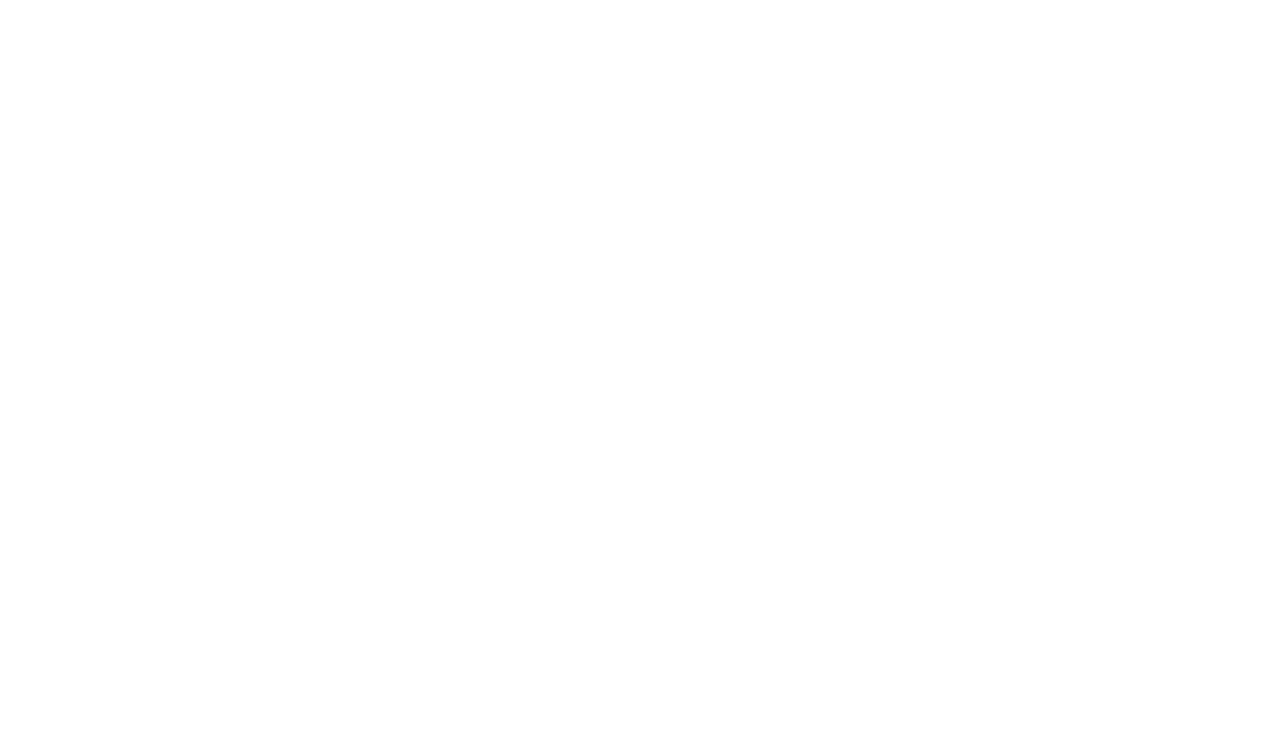
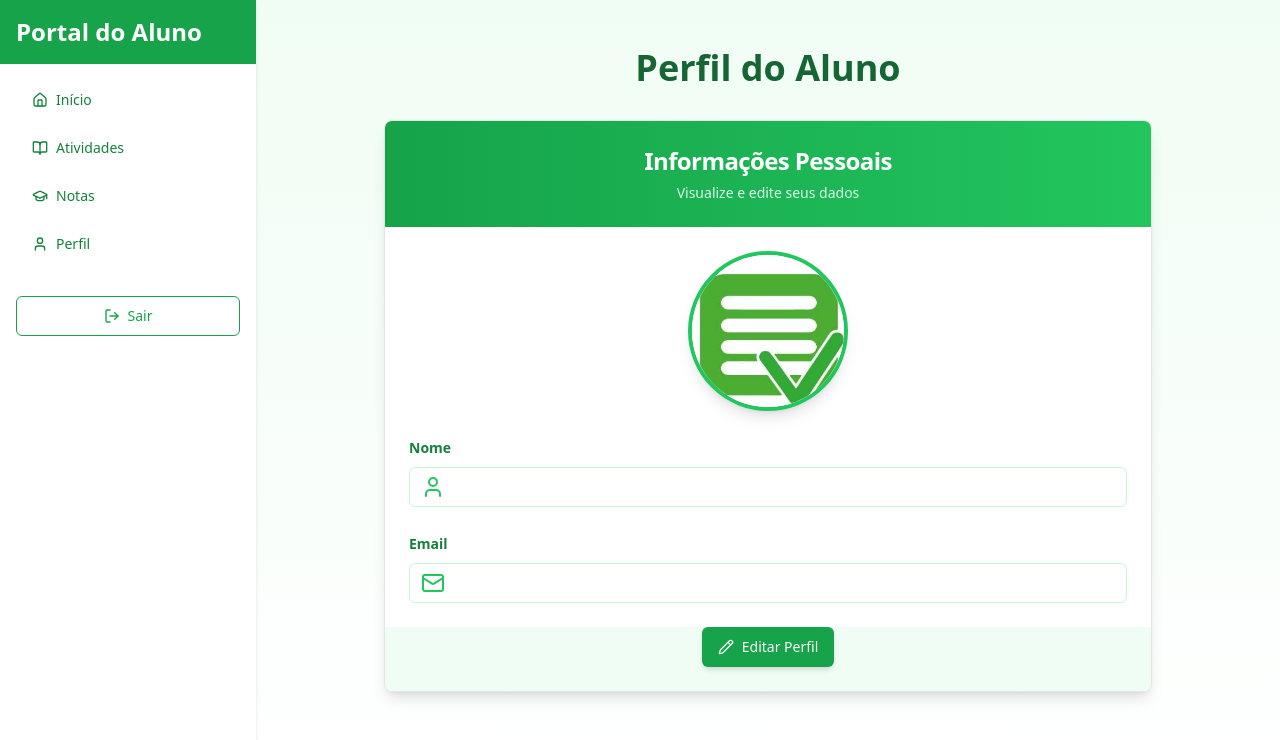
Before and after one commit to AprovaUFC/portalAluno, a React (Vite) app: page /perfil in a window 1280 px wide. Before the commit this address had no page. Shown: the top 740 px of the page. Built offline with nearby package versions, Linux system fonts and the light colour scheme.

Commit message:
Correcao do erro 404

```diff
--- a/src/app/app.tsx
+++ b/src/app/app.tsx
@@ -1,7 +1,6 @@
-// App.tsx
 import AuthComponent from 'components/AuthComponent/AuthComponent';
 import Activities from '@/pages/Activities/Activities';
-import HomePage from '@/pages/home';
+import HomePage from '@/pages/Home/home.tsx';
 import PrivateRoute from 'components/PrivateRoute/PrivateRoute';
 import React from 'react';
 import { BrowserRouter as Router, Route, Routes } from 'react-router-dom';
@@ -18,9 +17,9 @@ const App: React.FC = () => {
             <HomePage />
           </PrivateRoute>
           }></Route>
-        <Route path='/home/activites' element={<Activities/>}></Route>
-        <Route path='/home/perfil' element={<PerfilAluno/>}></Route>
-        {/* Adicione mais rotas conforme necessário */}
+        <Route path='/activites' element={<Activities/>}></Route>
+        <Route path='/perfil' element={<PerfilAluno/>}></Route>
+
       </Routes>
     </Router>
   );
--- a/src/components/NavBar/NavBarComponent.tsx
+++ b/src/components/NavBar/NavBarComponent.tsx
@@ -50,7 +50,7 @@ const NavBarComponent = () => {
         </Link>
       </li>
       <li>
-      <Link to={'/Home/activites'}>
+      <Link to={'/activites'}>
         <Button
           variant="ghost"
           className="w-full justify-start text-green-700 hover:bg-green-100 hover:text-green-800"
@@ -72,7 +72,7 @@ const NavBarComponent = () => {
       </li>
 
       <li>
-        <Link to={'/home/perfil'}>
+        <Link to={'/perfil'}>
         <Button
           variant="ghost"
           className="w-full justify-start text-green-700 hover:bg-green-100 hover:text-green-800"
--- a/src/components/PrivateRoute/PrivateRoute.tsx
+++ b/src/components/PrivateRoute/PrivateRoute.tsx
@@ -1,7 +1,7 @@
 import { Navigate } from 'react-router-dom';
 import { useEffect, useState } from 'react';
 import { supabase } from '@/lib/supabase'; // Importe sua instância do Supabase
-import HomePage from '@/pages/home';
+import HomePage from '@/pages/Home/home';
 import Loading from 'components/Loading/Loading';
 
 const PrivateRoute: React.FC<{ children: React.ReactNode }> = () => {
```
Also changed, not shown: src/pages/Home/home.tsx (renamed from src/pages/home.tsx), vercel.json (added).
